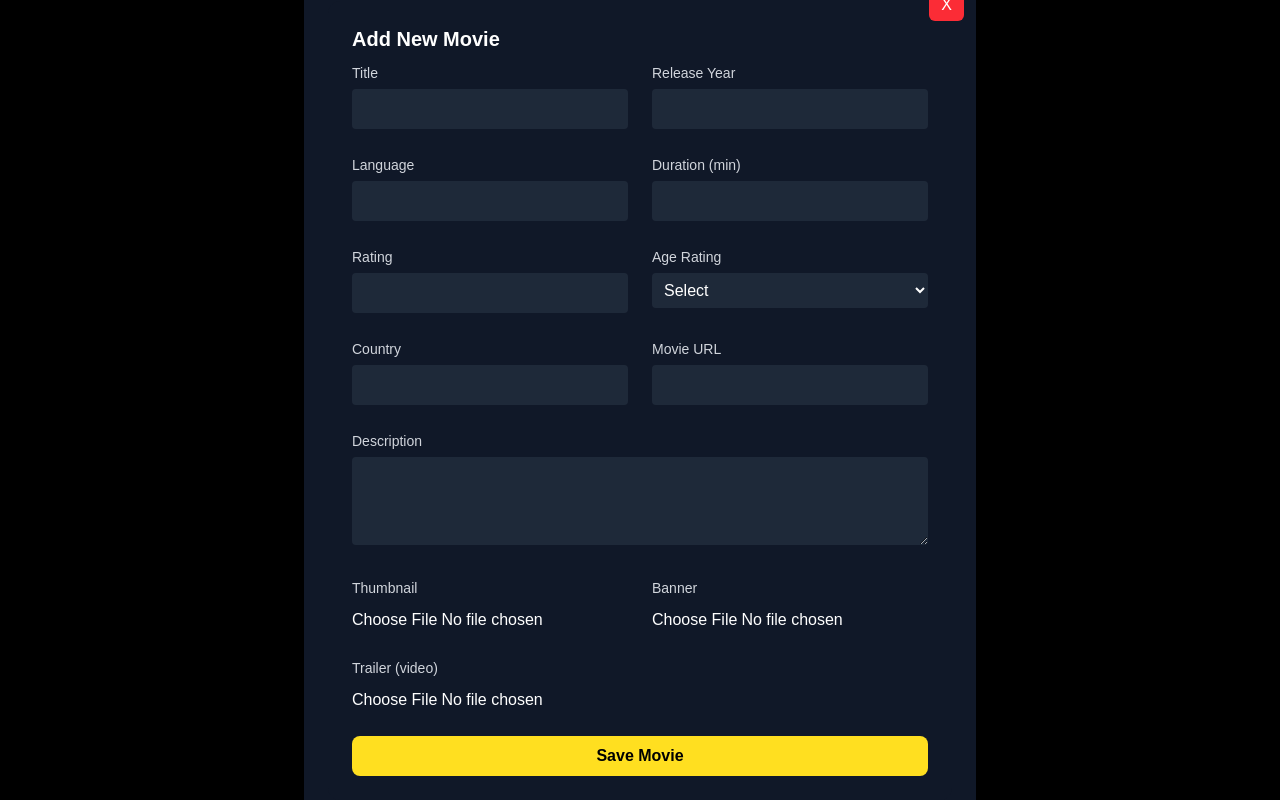
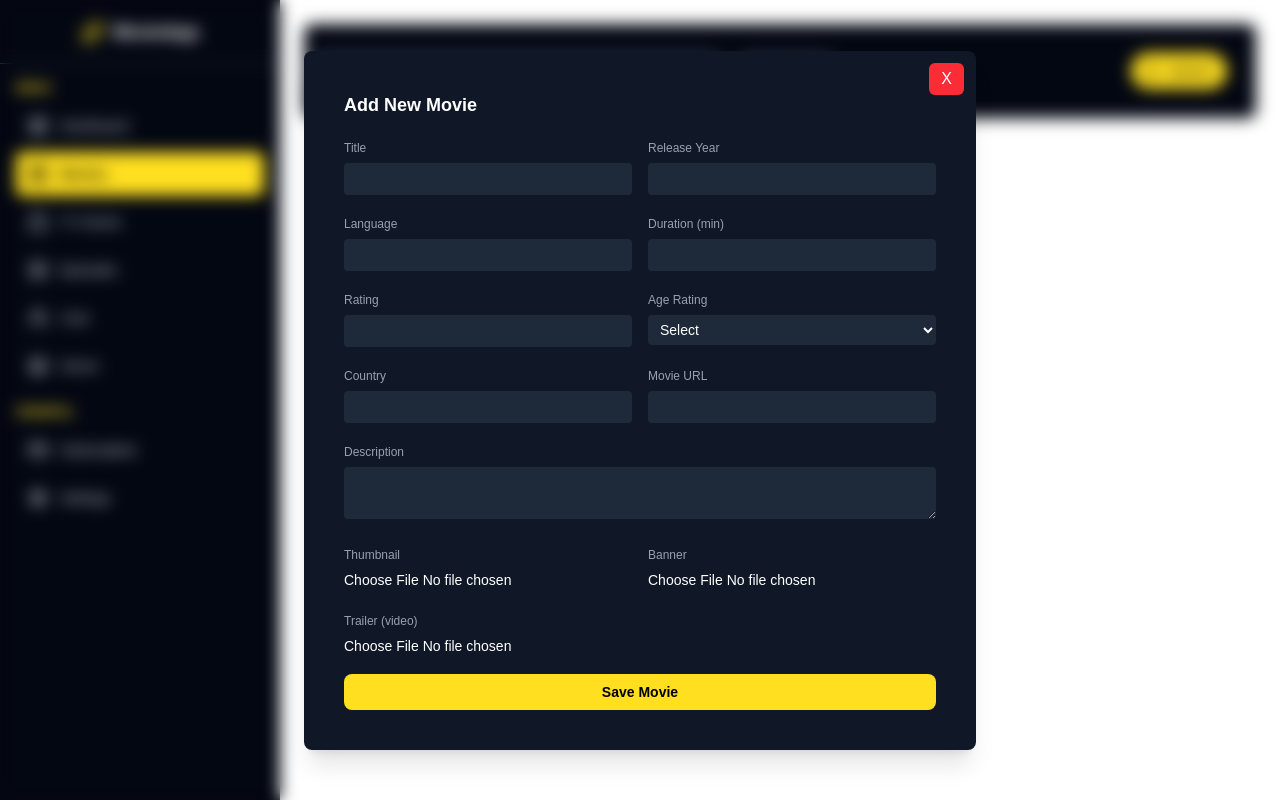
Before and after one commit to DonShanilka/movie-frontend-admin-panel, a Next.js app: page /movies in a window 1280 px wide. Both pictures are taken after a click on the button "Upload". Built offline with nearby package versions, Linux system fonts and the light colour scheme.

Commit message:
update UI

```diff
--- a/src/components/UI/Modal.tsx
+++ b/src/components/UI/Modal.tsx
@@ -4,7 +4,7 @@ export default function Modal({ open, onClose, children }: any) {
   if (!open) return null;
 
   return (
-    <div className="fixed inset-0 z-50 flex justify-center items-center bg-black bg-opacity-60 backdrop-blur-sm">
+    <div className="fixed inset-0 z-50 flex justify-center items-center bg-opacity-80 backdrop-blur-sm">
       <div className="bg-gray-900 text-white p-6 rounded-lg w-full max-w-2xl shadow-xl relative">
 
         {/* Close Button */}
--- a/src/components/forms/UploadMovieForm.tsx
+++ b/src/components/forms/UploadMovieForm.tsx
@@ -44,87 +44,26 @@ export default function UploadMovieForm() {
   return (
     <form
       onSubmit={handleSubmit}
-      className="bg-gray-900 text-white p-6 rounded-xl space-y-6 max-w-4xl"
+      className="bg-gray-900 text-white p-4 rounded-xl space-y-4 max-w-4xl"
     >
-      <h2 className="text-xl font-bold mb-2">Add New Movie</h2>
+      <h2 className="text-lg font-bold">Add New Movie</h2>
 
-      {/* 2 Column Form Layout */}
-      <div className="grid grid-cols-1 md:grid-cols-2 gap-6">
+      {/* Basic Info */}
+      <div className="grid grid-cols-1 md:grid-cols-2 gap-4">
+        <Input label="Title" name="title" value={formData.title} onChange={handleChange} />
+        <Input label="Release Year" name="releaseYear" type="number" value={formData.releaseYear} onChange={handleChange} />
+        <Input label="Language" name="language" value={formData.language} onChange={handleChange} />
 
-        {/* Title */}
+        <Input label="Duration (min)" name="duration" type="number" value={formData.duration} onChange={handleChange} />
+        <Input label="Rating" name="rating" value={formData.rating} onChange={handleChange} />
+
         <div>
-          <label className="text-sm text-gray-300">Title</label>
-          <input
-            name="title"
-            type="text"
-            value={formData.title}
-            onChange={handleChange}
-            className="w-full mt-1 p-2 rounded bg-gray-800 outline-none"
-            required
-          />
-        </div>
-
-        {/* Release Year */}
-        <div>
-          <label className="text-sm text-gray-300">Release Year</label>
-          <input
-            name="releaseYear"
-            type="number"
-            value={formData.releaseYear}
-            onChange={handleChange}
-            className="w-full mt-1 p-2 rounded bg-gray-800 outline-none"
-            required
-          />
-        </div>
-
-        {/* Language */}
-        <div>
-          <label className="text-sm text-gray-300">Language</label>
-          <input
-            name="language"
-            type="text"
-            value={formData.language}
-            onChange={handleChange}
-            className="w-full mt-1 p-2 rounded bg-gray-800 outline-none"
-            required
-          />
-        </div>
-
-        {/* Duration */}
-        <div>
-          <label className="text-sm text-gray-300">Duration (min)</label>
-          <input
-            name="duration"
-            type="number"
-            value={formData.duration}
-            onChange={handleChange}
-            className="w-full mt-1 p-2 rounded bg-gray-800 outline-none"
-            required
-          />
-        </div>
-
-        {/* Rating */}
-        <div>
-          <label className="text-sm text-gray-300">Rating</label>
-          <input
-            name="rating"
-            type="text"
-            value={formData.rating}
-            onChange={handleChange}
-            className="w-full mt-1 p-2 rounded bg-gray-800 outline-none"
-            required
-          />
-        </div>
-
-        {/* Age Rating */}
-        <div>
-          <label className="text-sm text-gray-300">Age Rating</label>
+          <label className="text-xs text-gray-400">Age Rating</label>
           <select
             name="ageRating"
             value={formData.ageRating}
             onChange={handleChange}
-            className="w-full mt-1 p-2 rounded bg-gray-800 outline-none"
-            required
+            className="w-full mt-1 px-2 py-1.5 rounded bg-gray-800 outline-none text-sm"
           >
             <option value="">Select</option>
             <option value="PG">PG</option>
@@ -134,88 +73,65 @@ export default function UploadMovieForm() {
           </select>
         </div>
 
-        {/* Country */}
-        <div>
-          <label className="text-sm text-gray-300">Country</label>
-          <input
-            name="country"
-            type="text"
-            value={formData.country}
-            onChange={handleChange}
-            className="w-full mt-1 p-2 rounded bg-gray-800 outline-none"
-            required
-          />
-        </div>
-
-        {/* Movie URL */}
-        <div>
-          <label className="text-sm text-gray-300">Movie URL</label>
-          <input
-            name="movieURL"
-            type="text"
-            value={formData.movieURL}
-            onChange={handleChange}
-            className="w-full mt-1 p-2 rounded bg-gray-800 outline-none"
-          />
-        </div>
+        <Input label="Country" name="country" value={formData.country} onChange={handleChange} />
+        <Input label="Movie URL" name="movieURL" value={formData.movieURL} onChange={handleChange} />
       </div>
 
-      {/* Description (full width) */}
+      {/* Description */}
       <div>
-        <label className="text-sm text-gray-300">Description</label>
+        <label className="text-xs text-gray-400">Description</label>
         <textarea
           name="description"
-          rows={3}
+          rows={2}
           value={formData.description}
           onChange={handleChange}
-          className="w-full mt-1 p-2 rounded bg-gray-800 outline-none"
-          required
-        ></textarea>
+          className="w-full mt-1 px-2 py-1.5 rounded bg-gray-800 outline-none text-sm"
+        />
       </div>
 
-      {/* File Uploads (2 columns) */}
-      <div className="grid grid-cols-1 md:grid-cols-2 gap-6">
-        {/* Thumbnail */}
-        <div>
-          <label className="text-sm text-gray-300">Thumbnail</label>
-          <input
-            type="file"
-            accept="image/*"
-            onChange={(e) => setThumbnail(e.target.files?.[0] || null)}
-            className="w-full mt-2"
-          />
-        </div>
-
-        {/* Banner */}
-        <div>
-          <label className="text-sm text-gray-300">Banner</label>
-          <input
-            type="file"
-            accept="image/*"
-            onChange={(e) => setBanner(e.target.files?.[0] || null)}
-            className="w-full mt-2"
-          />
-        </div>
-
-        {/* Trailer */}
+      {/* Media */}
+      <div className="grid grid-cols-1 md:grid-cols-2 gap-4">
+        <FileInput label="Thumbnail" onChange={(e:any) => setThumbnail(e.target.files?.[0] || null)} />
+        <FileInput label="Banner" onChange={(e:any) => setBanner(e.target.files?.[0] || null)} />
         <div className="md:col-span-2">
-          <label className="text-sm text-gray-300">Trailer (video)</label>
-          <input
-            type="file"
-            accept="video/*"
-            onChange={(e) => setTrailer(e.target.files?.[0] || null)}
-            className="w-full mt-2"
-          />
+          <FileInput label="Trailer (video)" onChange={(e:any) => setTrailer(e.target.files?.[0] || null)} />
         </div>
       </div>
 
       {/* Submit */}
       <button
         type="submit"
-        className="bg-yellow-300 hover:bg-yellow-400 px-5 py-2 rounded-lg font-semibold w-full"
+        className="bg-yellow-300 hover:bg-yellow-400 py-2 rounded-lg font-semibold text-black w-full text-sm"
       >
-        <text className="text-black font-bold">Save Movie</text>
+        Save Movie
       </button>
     </form>
   );
 }
+
+/* ---------- Reusable Inputs ---------- */
+
+function Input({ label, ...props }: any) {
+  return (
+    <div>
+      <label className="text-xs text-gray-400">{label}</label>
+      <input
+        {...props}
+        className="w-full mt-1 px-2 py-1.5 rounded bg-gray-800 outline-none text-sm"
+      />
+    </div>
+  );
+}
+
+function FileInput({ label, onChange }: any) {
+  return (
+    <div>
+      <label className="text-xs text-gray-400">{label}</label>
+      <input
+        type="file"
+        onChange={onChange}
+        className="w-full mt-1 text-sm"
+      />
+    </div>
+  );
+}
```
